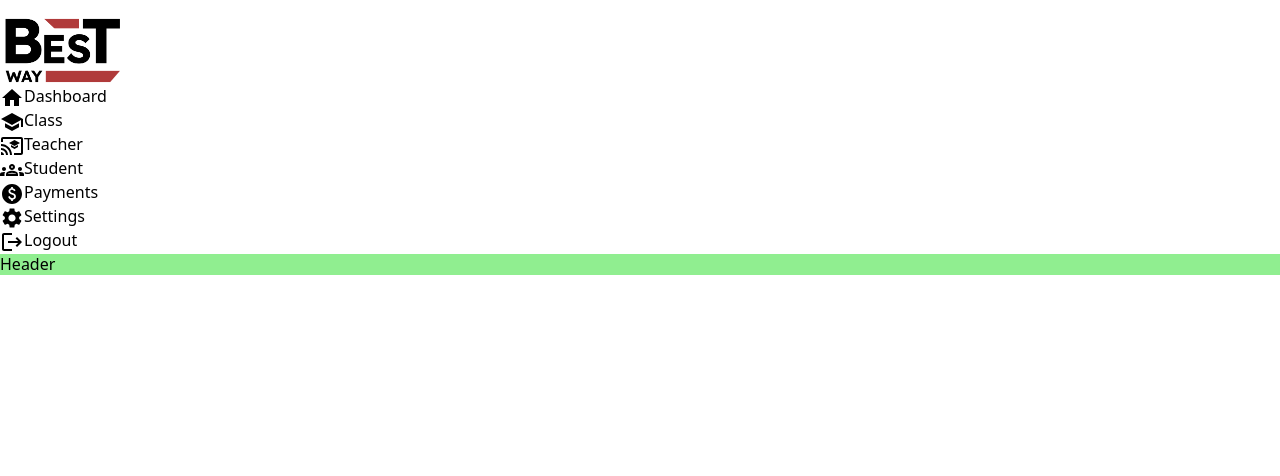
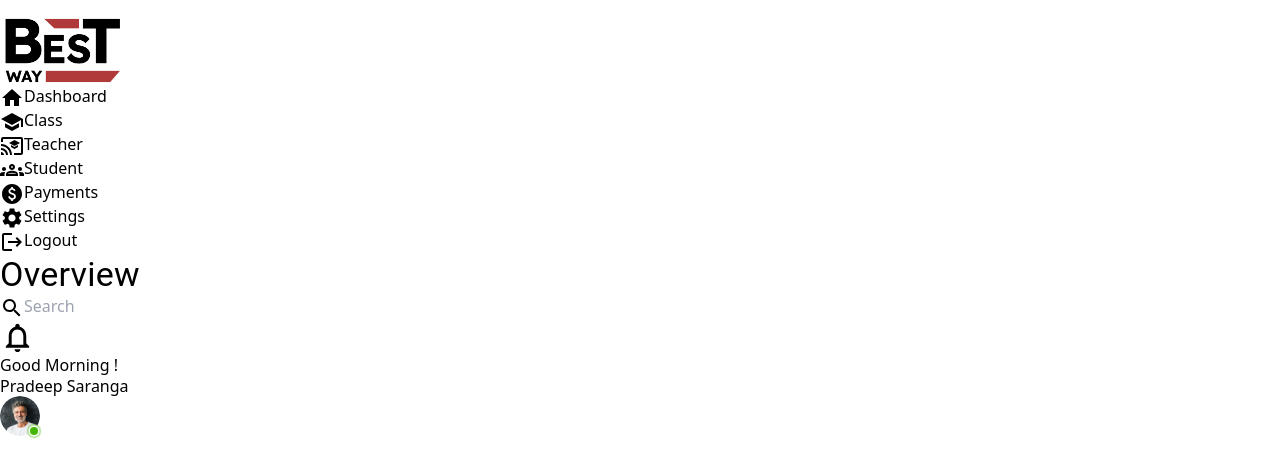
Before and after one commit to RAKITHA-AMADITHYA/LMS-React, a React (Vite) app in the folder lms-frontend/: page / in a window 1280 px wide. Shown: the top 476 px of the page. Built offline with nearby package versions, Linux system fonts and the light colour scheme.

Commit message:
small modifications

```diff
--- a/lms-frontend/src/layouts/Layout.jsx
+++ b/lms-frontend/src/layouts/Layout.jsx
@@ -1,13 +1,13 @@
 import React from 'react';
 import { Outlet } from 'react-router';
 import Sidebar from './Sidebar';
+import Header from './Header';
 function Layout() {
   return (
     <div className='flex flex-row h-screen w-screen overflow-hidden'>
     <Sidebar/>
-      <div className='p-4'>
-
-      <div style={{ backgroundColor: 'lightgreen' }}>Header</div>
+      <div className='flex-1'>
+      <Header/>
       <div><Outlet /></div>
       </div>
     </div>
--- a/lms-frontend/src/layouts/Sidebar.jsx
+++ b/lms-frontend/src/layouts/Sidebar.jsx
@@ -8,9 +8,9 @@ function Sidebar() {
 
     const linkClasses = 'flex items-center justify-center gap-2 font-light px-3 py-2 hover:bg-neutral-700 hover:no-underline active:bg-neutral-600 rounded-sm text-base';
     return (
-        <div className='flex flex-col w-64 bg-gray-200'>
+        <div className='flex flex-col w-64 bg-gray-100'>
             {/*Header Container  */}
-            <div className="top-part h-28 bg-gray-300 text-white flex items-center disp p-4" >
+            <div className="top-part h-18 bg-gray-100 text-white flex items-center disp p-4" >
                 {/* <span className='text-red-500 text-xl'>E-Tutor</span> */}
                 <img src={AppLogo} width={120} alt="" />
 
@@ -29,7 +29,7 @@ function Sidebar() {
 
 
             {/*footer container  */}
-            <div className="top-part h-20 bg-gray-200 border-t border-neutral-300"   >
+            <div className="top-part h-20 bg-gray-100 border-t border-neutral-300"   >
 
                 {DASHBOARD_SIDEBAR_BOTTOM_LINKS.map((item) => (
                     <div key={item.key} className="column p-4  hover:bg-gray-200 text-red-600">
```
